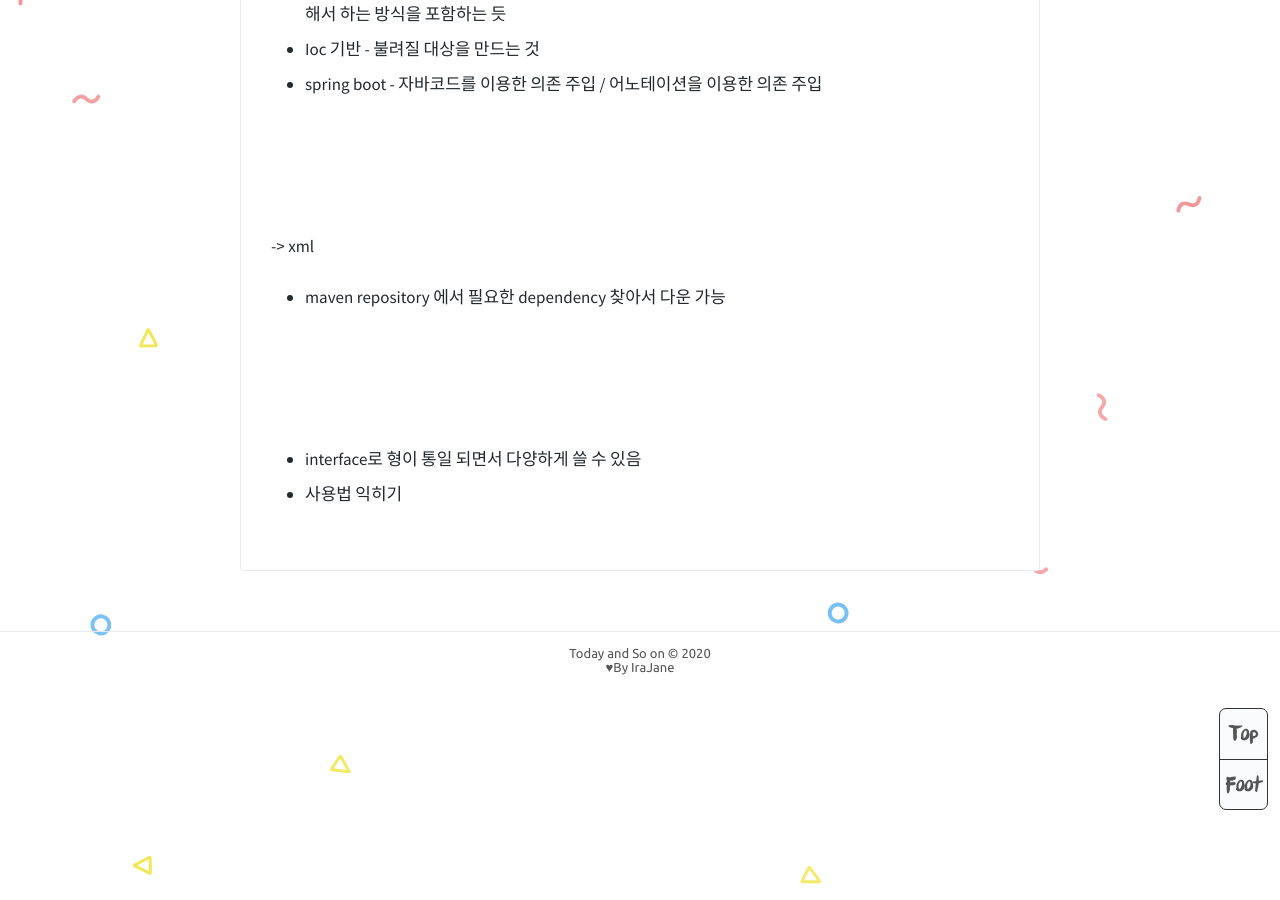
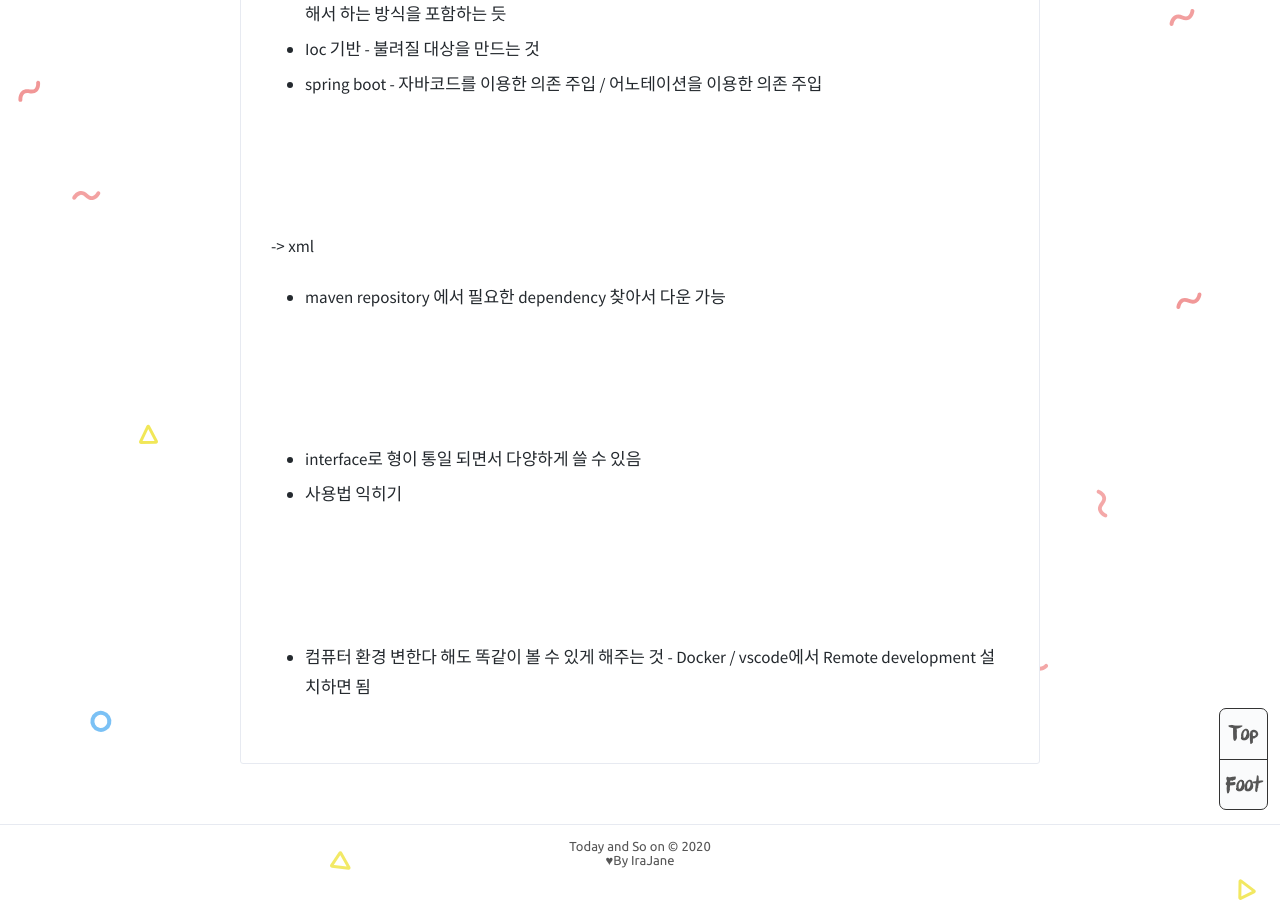
Before and after one commit to IraJane/IraJane.github.io, a Jekyll site: the page built from _posts/2020-12-18-study.md, in a window 1280 px wide and 900 px high, scrolled down 1018 px. Built offline with Jekyll 4.4.1, drawn with Linux system fonts in a browser that asks for light colours; comment, search, counter and statistics services are not loaded.

Commit message:
Update 2020-12-18-study.md

```diff
--- a/_posts/2020-12-18-study.md
+++ b/_posts/2020-12-18-study.md
@@ -29,3 +29,7 @@ tags: Java
 
 * interface로 형이 통일 되면서 다양하게 쓸 수 있음
 * 사용법 익히기
+
+<br><br><br>
+
+* 컴퓨터 환경 변한다 해도 똑같이 볼 수 있게 해주는 것 - Docker / vscode에서 Remote development 설치하면 됨
```
